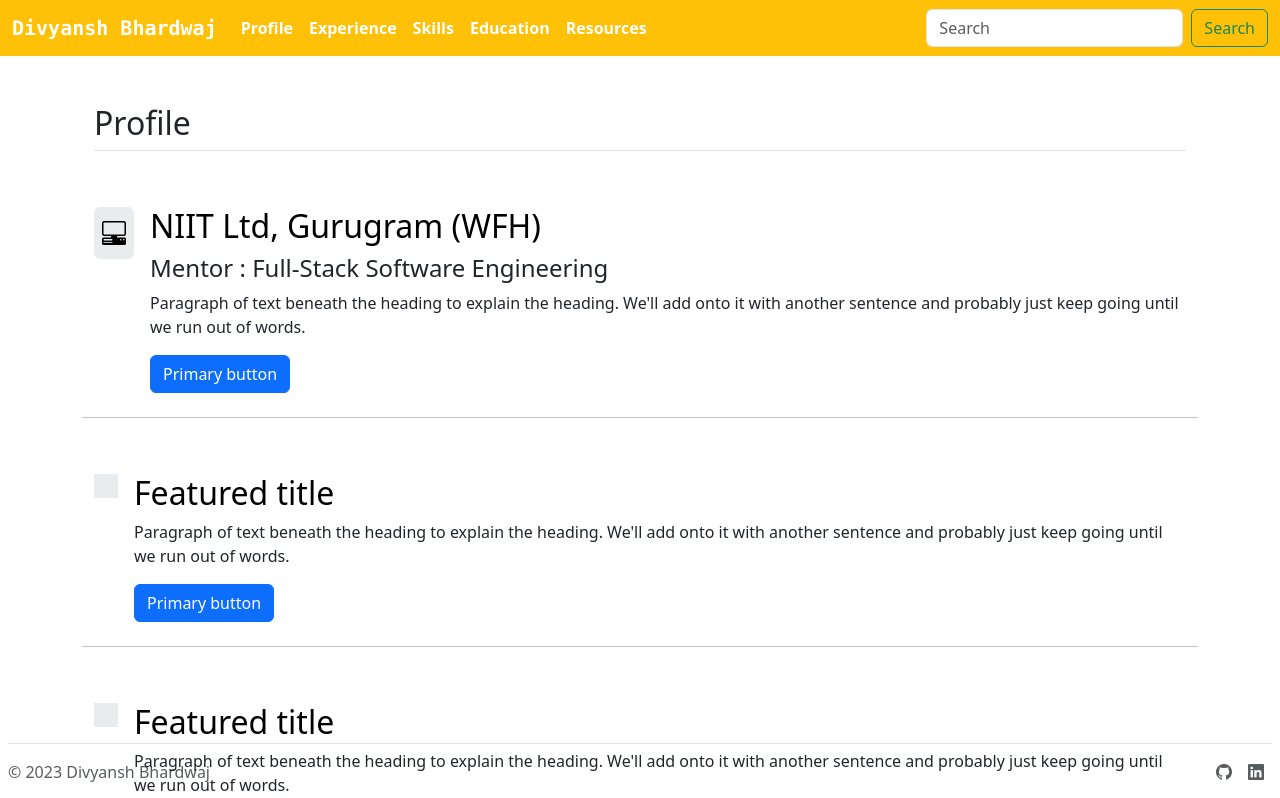
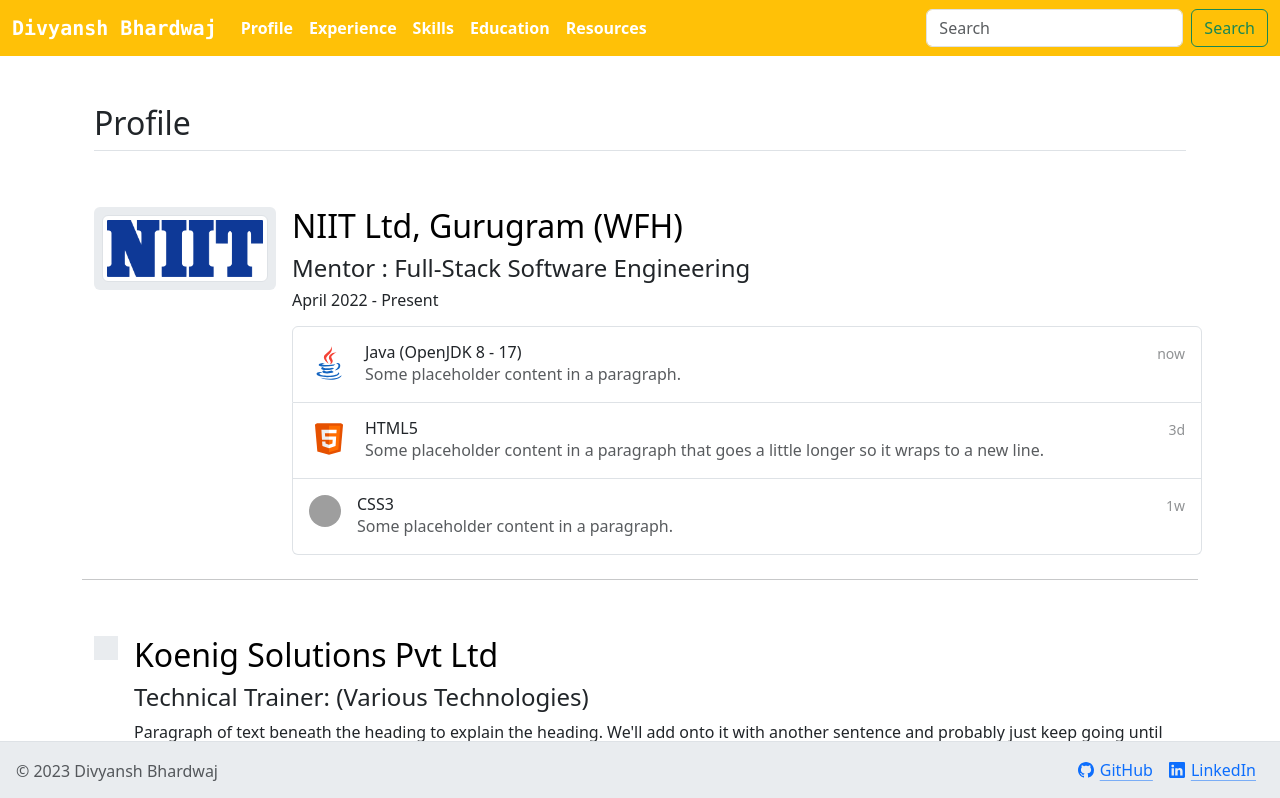
Before and after one commit to dbc2201/resume, an Angular app: page /profile in a window 1280 px wide. Shown: the top 798 px of the page. Built offline with nearby package versions, Linux system fonts and the light colour scheme; grey boxes are pictures that could not be loaded.

Commit message:
modified header footer and profile

```diff
--- a/src/app/footer/footer.component.html
+++ b/src/app/footer/footer.component.html
@@ -1,36 +1,57 @@
 <footer
-	class="fixed-bottom d-flex flex-wrap justify-content-between align-items-center my-3 border-top mx-2"
+	class="fixed-bottom d-flex flex-wrap justify-content-between align-items-center border-top bg-body-secondary pb-3 ps-3 pe-3"
 >
 	<div class="col-md-4 d-flex align-items-center">
-		<!--
-		<a
-			href="/"
-			class="mb-3 me-2 mb-md-0 text-body-secondary text-decoration-none lh-1"
-		>
-			<svg class="bi" width="30" height="24">
-				<use xlink:href="#bootstrap"></use>
-			</svg>
-		</a> -->
 		<span class="mb-3 mb-md-0 mt-3 text-body-secondary"
 			>&copy; 2023 Divyansh Bhardwaj</span
 		>
 	</div>
 
 	<ul class="nav col-md-4 justify-content-end list-unstyled d-flex mx-2 mt-3">
-		<li class="ms-3">
-			<a class="text-body-secondary">
-				<i class="bi bi-github"></i>
+		<li class="ms-3 link-primary">
+			<a
+				class="icon-link"
+				href="https://github.com/dbc2201"
+				target="_blank"
+				rel="noopener"
+			>
+				<svg
+					xmlns="http://www.w3.org/2000/svg"
+					width="16"
+					height="16"
+					fill="currentColor"
+					class="bi bi-github"
+					viewBox="0 0 16 16"
+				>
+					<path
+						d="M8 0C3.58 0 0 3.58 0 8c0 3.54 2.29 6.53 5.47 7.59.4.07.55-.17.55-.38 0-.19-.01-.82-.01-1.49-2.01.37-2.53-.49-2.69-.94-.09-.23-.48-.94-.82-1.13-.28-.15-.68-.52-.01-.53.63-.01 1.08.58 1.23.82.72 1.21 1.87.87 2.33.66.07-.52.28-.87.51-1.07-1.78-.2-3.64-.89-3.64-3.95 0-.87.31-1.59.82-2.15-.08-.2-.36-1.02.08-2.12 0 0 .67-.21 2.2.82.64-.18 1.32-.27 2-.27.68 0 1.36.09 2 .27 1.53-1.04 2.2-.82 2.2-.82.44 1.1.16 1.92.08 2.12.51.56.82 1.27.82 2.15 0 3.07-1.87 3.75-3.65 3.95.29.25.54.73.54 1.48 0 1.07-.01 1.93-.01 2.2 0 .21.15.46.55.38A8.012 8.012 0 0 0 16 8c0-4.42-3.58-8-8-8z"
+					/>
+				</svg>
+				GitHub
 			</a>
 		</li>
+
 		<li class="ms-3">
-			<a class="text-body-secondary">
-				<i class="bi bi-linkedin"></i>
+			<a
+				class="icon-link"
+				href="https://www.linkedin.com/in/divyansh-bhardwaj-0850b07b/"
+				target="_blank"
+				rel="noopener"
+			>
+				<svg
+					xmlns="http://www.w3.org/2000/svg"
+					width="16"
+					height="16"
+					fill="currentColor"
+					class="bi bi-linkedin"
+					viewBox="0 0 16 16"
+				>
+					<path
+						d="M0 1.146C0 .513.526 0 1.175 0h13.65C15.474 0 16 .513 16 1.146v13.708c0 .633-.526 1.146-1.175 1.146H1.175C.526 16 0 15.487 0 14.854V1.146zm4.943 12.248V6.169H2.542v7.225h2.401zm-1.2-8.212c.837 0 1.358-.554 1.358-1.248-.015-.709-.52-1.248-1.342-1.248-.822 0-1.359.54-1.359 1.248 0 .694.521 1.248 1.327 1.248h.016zm4.908 8.212V9.359c0-.216.016-.432.08-.586.173-.431.568-.878 1.232-.878.869 0 1.216.662 1.216 1.634v3.865h2.401V9.25c0-2.22-1.184-3.252-2.764-3.252-1.274 0-1.845.7-2.165 1.193v.025h-.016a5.54 5.54 0 0 1 .016-.025V6.169h-2.4c.03.678 0 7.225 0 7.225h2.4z"
+					/>
+				</svg>
+				LinkedIn
 			</a>
 		</li>
-		<!-- <li class="ms-3">
-			<a class="text-body-secondary" href="#">
-				<i class="bi bi-twitter-x"></i>
-			</a>
-		</li> -->
 	</ul>
 </footer>
--- a/src/app/header/header.component.html
+++ b/src/app/header/header.component.html
@@ -1,4 +1,4 @@
-<nav class="navbar navbar-expand-lg bg-warning">
+<nav class="navbar navbar-expand-lg bg-warning sticky-top">
 	<div class="container-fluid">
 		<a
 			class="navbar-brand fw-semibold text-white font-monospace"
@@ -19,7 +19,9 @@
 		<div class="collapse navbar-collapse" id="navbarSupportedContent">
 			<ul class="navbar-nav me-auto mb-2 mb-lg-0">
 				<li class="nav-item">
-					<a class="nav-link active fw-semibold text-white" href="#"
+					<a
+						class="nav-link active fw-semibold text-white"
+						href="/profile"
 						>Profile</a
 					>
 				</li>
--- a/src/app/profile/profile.component.html
+++ b/src/app/profile/profile.component.html
@@ -3,21 +3,144 @@
 	<div class="row g-4 py-5 row-cols-1 row-cols-lg-3">
 		<div class="col d-flex align-items-start w-100">
 			<div
-				class="icon-square text-body-emphasis bg-body-secondary d-inline-flex align-items-center justify-content-center fs-4 flex-shrink-0 me-3 p-2 rounded-2"
+				class="col-2 icon-square text-body-emphasis bg-body-secondary d-inline-flex align-items-center justify-content-center fs-4 flex-shrink-0 me-3 p-2 rounded-2"
 			>
-				<i class="bi bi-pc-display-horizontal"></i>
+				<!-- <i class="bi bi-pc-display-horizontal"></i> -->
+				<img
+					src="../../assets/images/niit.png"
+					alt="NIIT logo"
+					class="img-thumbnail"
+				/>
 			</div>
-			<div>
+			<div class="col-10">
 				<h3 class="fs-2 text-body-emphasis">
 					NIIT Ltd, Gurugram (WFH)
 				</h3>
 				<h5 class="fs-4">Mentor : Full-Stack Software Engineering</h5>
-				<p>
-					Paragraph of text beneath the heading to explain the
-					heading. We'll add onto it with another sentence and
-					probably just keep going until we run out of words.
-				</p>
-				<a href="#" class="btn btn-primary"> Primary button </a>
+				<h6 class="fs-6">April 2022 - Present</h6>
+
+				<div class="list-group w-100 mt-3">
+					<a
+						href="#"
+						class="list-group-item list-group-item-action d-flex gap-3 py-3"
+						aria-current="true"
+					>
+						<svg
+							class="rounded-circle flex-shrink-0"
+							xmlns="http://www.w3.org/2000/svg"
+							x="0px"
+							y="0px"
+							width="40"
+							height="40"
+							viewBox="0 0 48 48"
+						>
+							<path
+								fill="#F44336"
+								d="M23.65,24.898c-0.998-1.609-1.722-2.943-2.725-5.455C19.229,15.2,31.24,11.366,26.37,3.999c2.111,5.089-7.577,8.235-8.477,12.473C17.07,20.37,23.645,24.898,23.65,24.898z"
+							></path>
+							<path
+								fill="#F44336"
+								d="M23.878,17.27c-0.192,2.516,2.229,3.857,2.299,5.695c0.056,1.496-1.447,2.743-1.447,2.743s2.728-0.536,3.579-2.818c0.945-2.534-1.834-4.269-1.548-6.298c0.267-1.938,6.031-5.543,6.031-5.543S24.311,11.611,23.878,17.27z"
+							></path>
+							<g>
+								<path
+									fill="#1565C0"
+									d="M32.084 25.055c1.754-.394 3.233.723 3.233 2.01 0 2.901-4.021 5.643-4.021 5.643s6.225-.742 6.225-5.505C37.521 24.053 34.464 23.266 32.084 25.055zM29.129 27.395c0 0 1.941-1.383 2.458-1.902-4.763 1.011-15.638 1.147-15.638.269 0-.809 3.507-1.638 3.507-1.638s-7.773-.112-7.773 2.181C11.683 28.695 21.858 28.866 29.129 27.395z"
+								></path>
+								<path
+									fill="#1565C0"
+									d="M27.935,29.571c-4.509,1.499-12.814,1.02-10.354-0.993c-1.198,0-2.974,0.963-2.974,1.889c0,1.857,8.982,3.291,15.63,0.572L27.935,29.571z"
+								></path>
+								<path
+									fill="#1565C0"
+									d="M18.686,32.739c-1.636,0-2.695,1.054-2.695,1.822c0,2.391,9.76,2.632,13.627,0.205l-2.458-1.632C24.271,34.404,17.014,34.579,18.686,32.739z"
+								></path>
+								<path
+									fill="#1565C0"
+									d="M36.281,36.632c0-0.936-1.055-1.377-1.433-1.588c2.228,5.373-22.317,4.956-22.317,1.784c0-0.721,1.807-1.427,3.477-1.093l-1.42-0.839C11.26,34.374,9,35.837,9,37.017C9,42.52,36.281,42.255,36.281,36.632z"
+								></path>
+								<path
+									fill="#1565C0"
+									d="M39,38.604c-4.146,4.095-14.659,5.587-25.231,3.057C24.341,46.164,38.95,43.628,39,38.604z"
+								></path>
+							</g>
+						</svg>
+						<div class="d-flex gap-2 w-100 justify-content-between">
+							<div>
+								<h6 class="mb-0">Java (OpenJDK 8 - 17)</h6>
+								<p class="mb-0 opacity-75">
+									Some placeholder content in a paragraph.
+								</p>
+							</div>
+							<small class="opacity-50 text-nowrap">now</small>
+						</div>
+					</a>
+					<a
+						href="#"
+						class="list-group-item list-group-item-action d-flex gap-3 py-3"
+						aria-current="true"
+					>
+						<svg
+							class="rounded-circle flex-shrink-0"
+							xmlns="http://www.w3.org/2000/svg"
+							x="0px"
+							y="0px"
+							width="40"
+							height="40"
+							viewBox="0 0 48 48"
+						>
+							<path
+								fill="#E65100"
+								d="M41,5H7l3,34l14,4l14-4L41,5L41,5z"
+							></path>
+							<path
+								fill="#FF6D00"
+								d="M24 8L24 39.9 35.2 36.7 37.7 8z"
+							></path>
+							<path
+								fill="#FFF"
+								d="M24,25v-4h8.6l-0.7,11.5L24,35.1v-4.2l4.1-1.4l0.3-4.5H24z M32.9,17l0.3-4H24v4H32.9z"
+							></path>
+							<path
+								fill="#EEE"
+								d="M24,30.9v4.2l-7.9-2.6L15.7,27h4l0.2,2.5L24,30.9z M19.1,17H24v-4h-9.1l0.7,12H24v-4h-4.6L19.1,17z"
+							></path>
+						</svg>
+						<div class="d-flex gap-2 w-100 justify-content-between">
+							<div>
+								<h6 class="mb-0">HTML5</h6>
+								<p class="mb-0 opacity-75">
+									Some placeholder content in a paragraph that
+									goes a little longer so it wraps to a new
+									line.
+								</p>
+							</div>
+							<small class="opacity-50 text-nowrap">3d</small>
+						</div>
+					</a>
+					<a
+						href="#"
+						class="list-group-item list-group-item-action d-flex gap-3 py-3"
+						aria-current="true"
+					>
+						<img
+							src="https://github.com/twbs.png"
+							alt="twbs"
+							width="32"
+							height="32"
+							class="rounded-circle flex-shrink-0"
+						/>
+						<div class="d-flex gap-2 w-100 justify-content-between">
+							<div>
+								<h6 class="mb-0">CSS3</h6>
+								<p class="mb-0 opacity-75">
+									Some placeholder content in a paragraph.
+								</p>
+							</div>
+							<small class="opacity-50 text-nowrap">1w</small>
+						</div>
+					</a>
+				</div>
 			</div>
 		</div>
 		<hr class="col w-100 py-2" />
@@ -30,7 +153,10 @@
 				</svg>
 			</div>
 			<div>
-				<h3 class="fs-2 text-body-emphasis">Featured title</h3>
+				<h3 class="fs-2 text-body-emphasis">
+					Koenig Solutions Pvt Ltd
+				</h3>
+				<h5 class="fs-4">Technical Trainer: (Various Technologies)</h5>
 				<p>
 					Paragraph of text beneath the heading to explain the
 					heading. We'll add onto it with another sentence and
```
Also changed, not shown: src/assets/images/niit.png (added).
